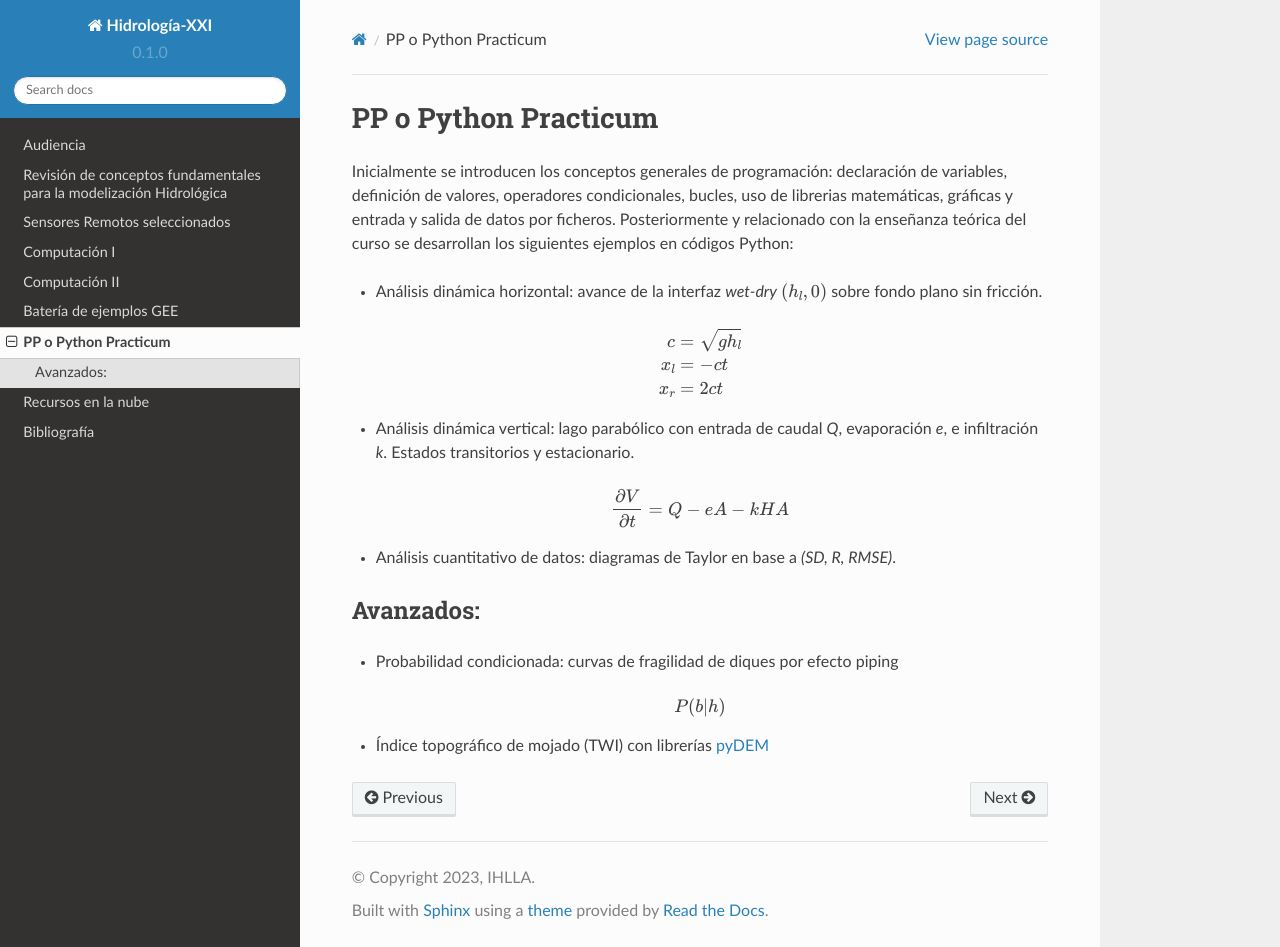
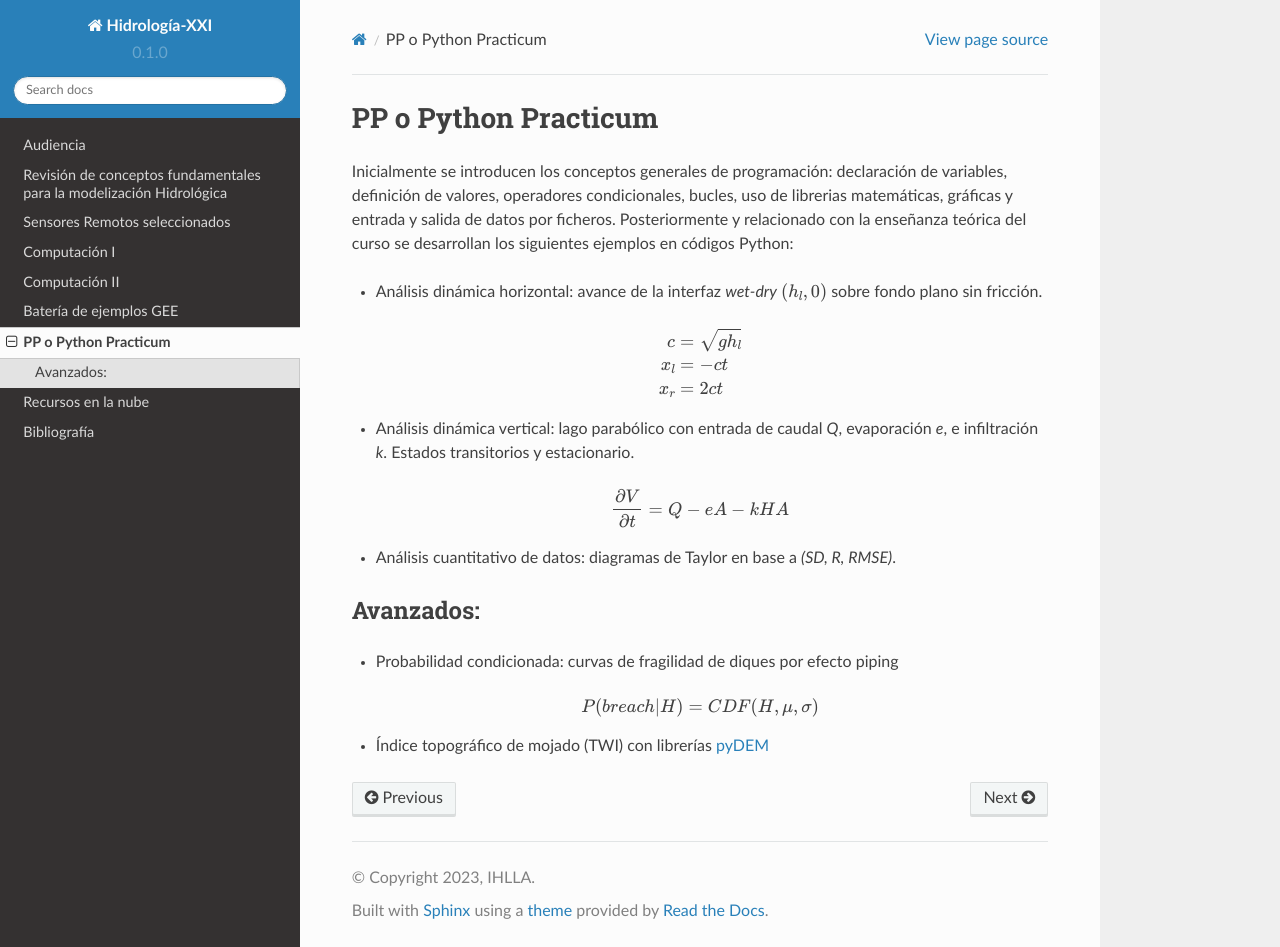
Before and after one commit to ivillamadrid/HidrologiaXXI, a Sphinx documentation site: the page built from docs/source/pythonpracticum.rst, in a window 1280 px wide and 947 px high. Built offline with Sphinx 7.4.7 and the Read the Docs theme 2.0.0, drawn with Linux system fonts in a browser that asks for light colours.

Commit message:
Update pythonpracticum.rst

```diff
--- a/docs/source/pythonpracticum.rst
+++ b/docs/source/pythonpracticum.rst
@@ -28,7 +28,7 @@ Avanzados:
 
 .. math::
 
-  P(b|h)
+  P(breach|H)=CDF(H, \mu, \sigma)
 
 * Índice topográfico de mojado (TWI) con librerías `pyDEM`_
 
```
